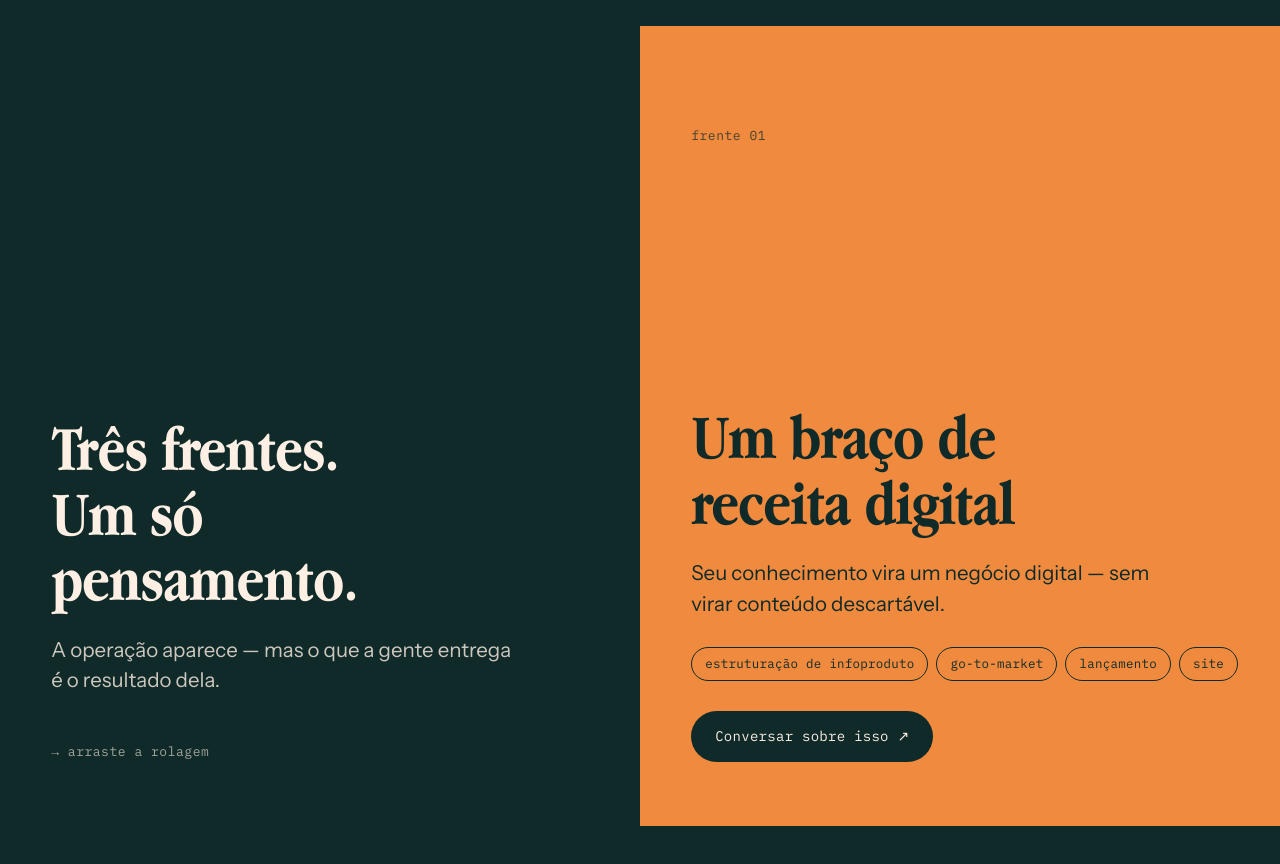
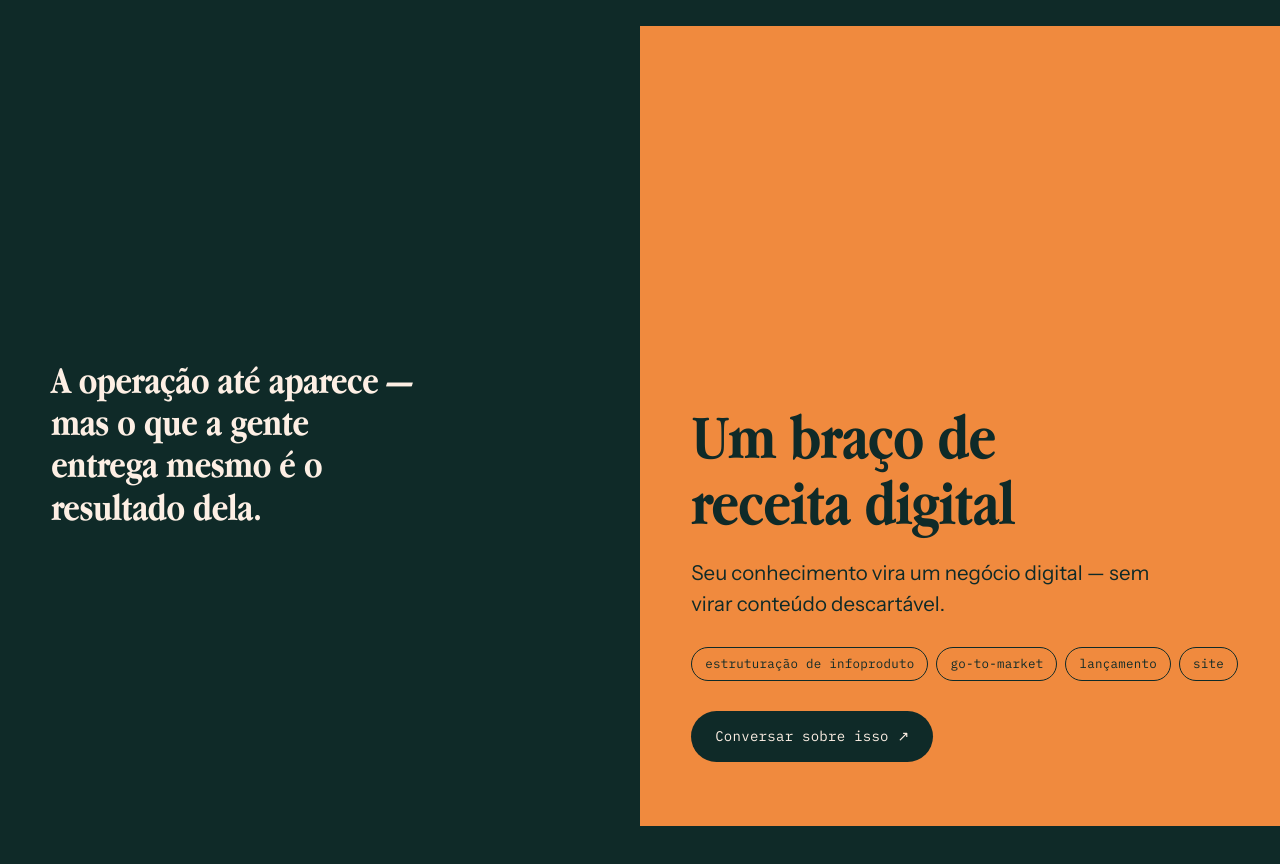
Before and after one commit to raissaprioste/demetra-site, a plain HTML site: page index.html in a window 1280 px wide. Shown: the part 3680-4544 px from the top of the page. Drawn offline with Linux system fonts and the light colour scheme.

Commit message:
Teste: frentes sem título abstrato, sem dica de arraste e sem rótulos frente 0X
Co-Authored-By: Claude Opus 5.5 <noreply@anthropic.com>
Claude-Session: https://claude.ai/code/session_01P5hNtazQwov6eyQK5zcFSH

```diff
--- a/assets/css/styles.css
+++ b/assets/css/styles.css
@@ -145,6 +145,7 @@ section{position:relative}
 .frentes-track{display:flex;height:100svh;width:max-content}
 .painel{width:min(78vw,980px);height:100%;flex-shrink:0;padding:clamp(100px,12vh,140px) clamp(28px,4vw,64px) 64px;display:flex;flex-direction:column;gap:22px;position:relative}
 .painel-intro{width:min(52vw,640px);justify-content:center}
+.painel.painel-intro .h2{margin-top:0;max-width:20ch;font-size:clamp(30px,3vw,46px);line-height:1.1}
 .painel-1{background:var(--tangerina);color:var(--abeto)}
 .painel-2{background:var(--abeto-2)}
 .painel-3{background:var(--branco);color:var(--abeto)}
--- a/index.html
+++ b/index.html
@@ -101,13 +101,10 @@
     <div class="frentes-track">
 
       <article class="painel painel-intro">
-        <h2 class="h2">Três frentes.<br>Um só pensamento.</h2>
-        <p class="lead dim-2">A operação aparece — mas o que a gente entrega é o resultado dela.</p>
-        <p class="mono dim arrow-hint">→ arraste a rolagem</p>
+        <h2 class="h2">A operação até aparece — mas o que a gente entrega mesmo é o resultado dela.</h2>
       </article>
 
       <article class="painel painel-1">
-        <span class="mono num">frente 01</span>
         <div class="nota mono"><s>curso online</s> → um negócio que usa o que você já sabe</div>
         <h3 class="h2">Um braço de receita digital</h3>
         <p class="lead">Seu conhecimento vira um negócio digital — sem virar conteúdo descartável.</p>
@@ -116,7 +113,6 @@
       </article>
 
       <article class="painel painel-2">
-        <span class="mono num">frente 02</span>
         <div class="nota mono"><s>mais leads, mais rápido</s> → faturamento que não depende de sorte</div>
         <h3 class="h2">Escalar o que já vende</h3>
         <p class="lead">Crescimento guiado por hipótese, não por fórmula.</p>
@@ -125,7 +121,6 @@
       </article>
 
       <article class="painel painel-3">
-        <span class="mono num">frente 03</span>
         <div class="nota mono"><s>branding</s> → um lugar no mercado que é só seu</div>
         <h3 class="h2">Uma marca que ninguém confunde</h3>
         <p class="lead">Posição clara e uma linha editorial que sustenta essa posição.</p>
```
